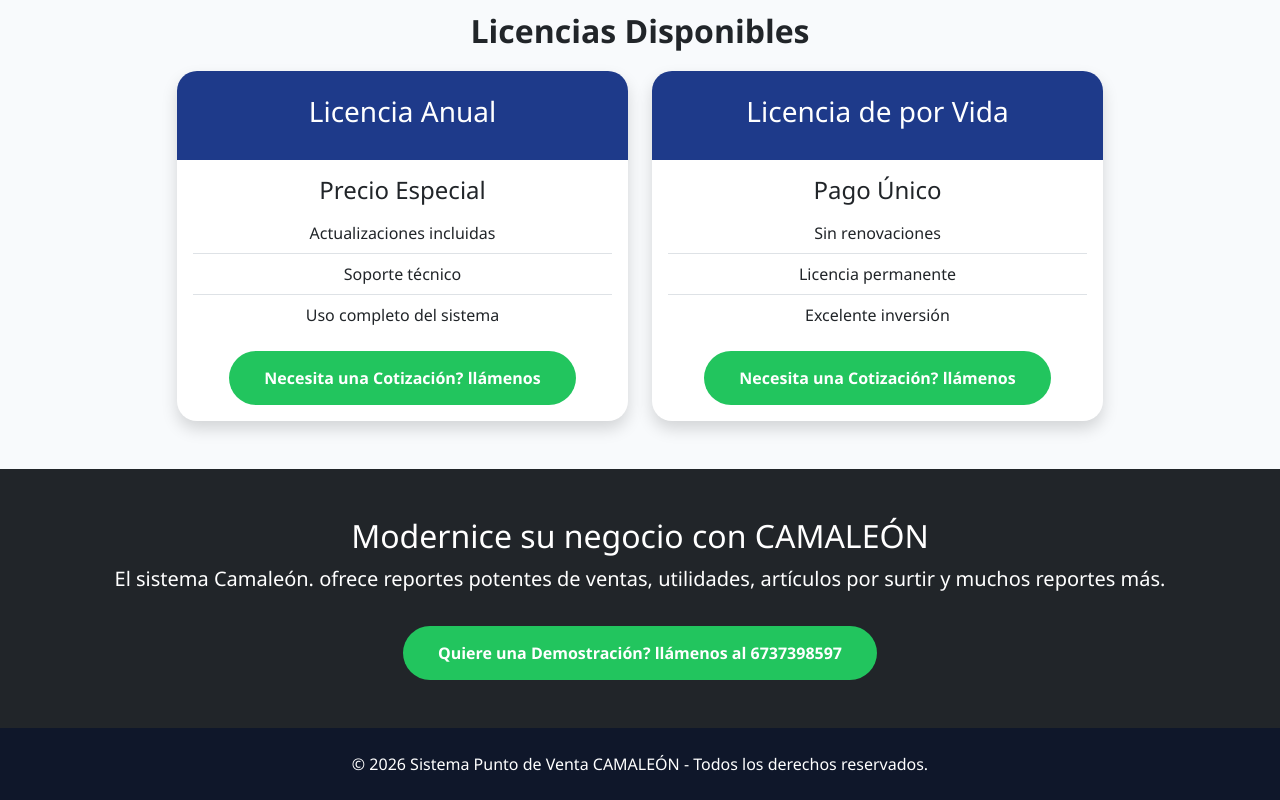
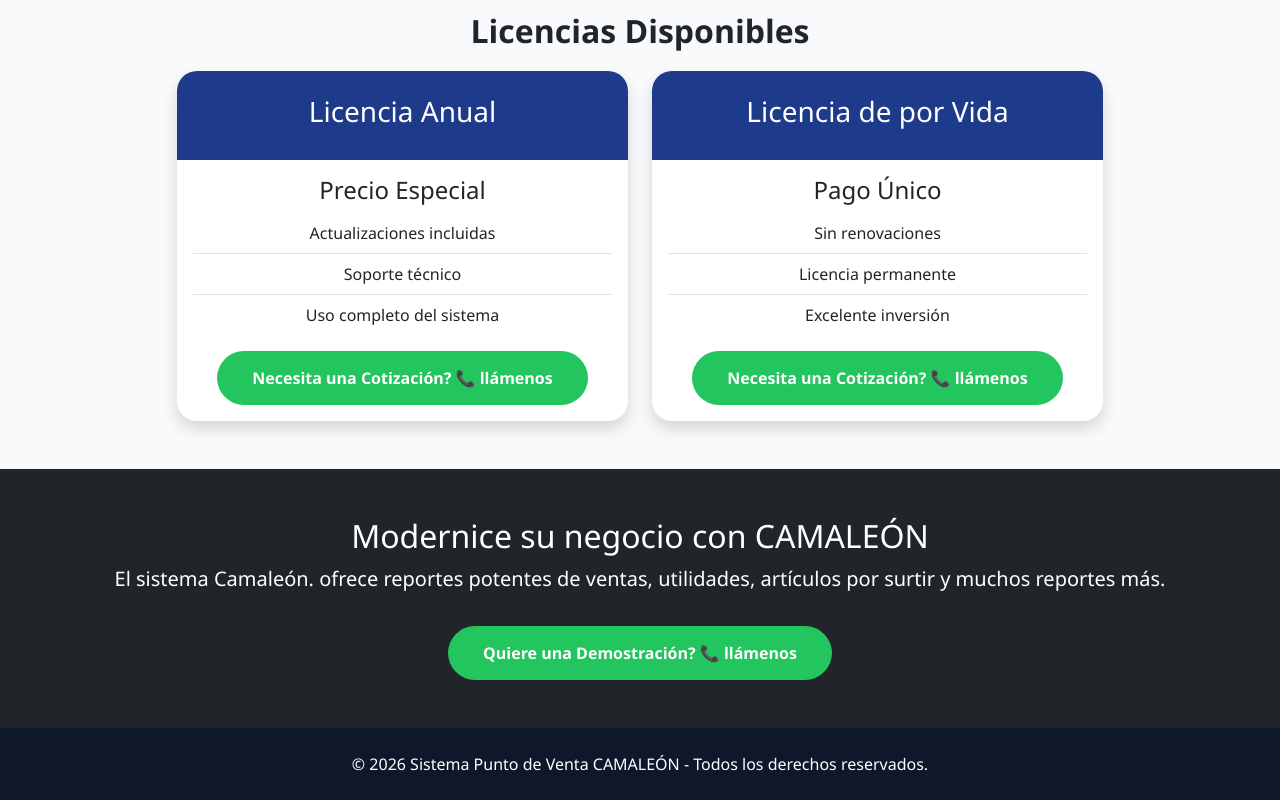
Before and after one commit to maistronando/camaleon, a plain HTML site: page index.html in a window 1280 px wide. Shown: the part 2184-2984 px from the top of the page. Drawn offline with nearby package versions, Linux system fonts and the light colour scheme.

Commit message:
Add files via upload

```diff
--- a/index.html
+++ b/index.html
@@ -335,9 +335,8 @@ Licencias Disponibles
 <li class="list-group-item">Soporte técnico</li>
 <li class="list-group-item">Uso completo del sistema</li>
 </ul>
-
-<a href="sms:+526737398597?body=Hola,%20me%20gustaría%20más%20información"  class="btn btn-camaleon mt-3">
-Necesita una Cotización? llámenos
+ <a href="tel:+526737398597" class="btn btn-camaleon mt-3" >
+Necesita una Cotización? 📞 llámenos
  </a>
 
 </div>
@@ -359,9 +358,8 @@ Necesita una Cotización? llámenos
 <li class="list-group-item">Excelente inversión</li>
 </ul>
 
-
-<a href="sms:+526737398597?body=Hola,%20me%20gustaría%20más%20información"  class="btn btn-camaleon mt-3">
-Necesita una Cotización? llámenos
+ <a href="tel:+526737398597" class="btn btn-camaleon mt-3" >
+Necesita una Cotización? 📞 llámenos
  </a>
 </div>
 </div>
@@ -386,8 +384,8 @@ El sistema Camaleón. ofrece reportes potentes de ventas, utilidades,
 artículos por surtir y muchos reportes más.
 </p>
 
-<a href="sms:+526737398597?body=Hola,%20me%20gustaría%20más%20información"  class="btn btn-camaleon mt-3">
-Quiere una Demostración? llámenos al 6737398597
+<a href="tel:+526737398597" class="btn btn-camaleon mt-3" >
+Quiere una Demostración? 📞 llámenos
 </a>
 
 </div>
```
